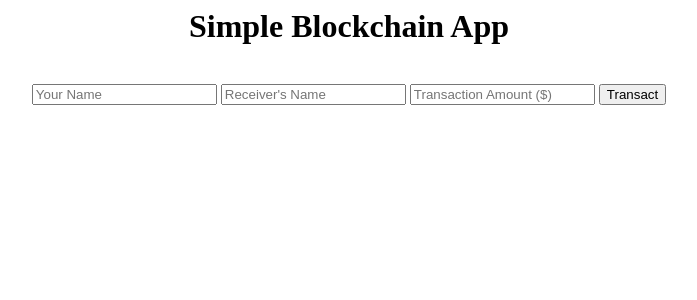
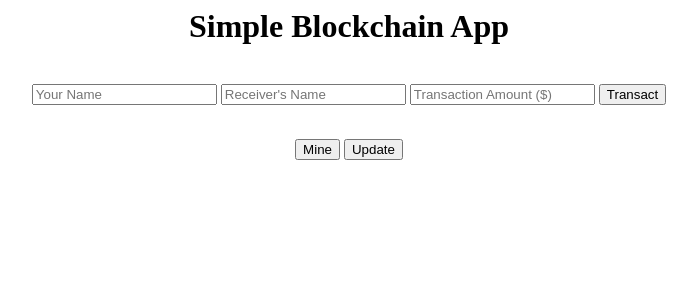
Before and after one commit to gwynethallwright/cs291d_project, a Flask app: page / in a window 1280 px wide. Shown: the top 300 px of the page, without its empty margins (291-988 px from the left). Run offline with Flask 2, Linux system fonts and the light colour scheme.

Commit message:
Add /mine route.

```diff
--- a/flask_app.py
+++ b/flask_app.py
@@ -42,6 +42,13 @@ def submit_textarea():
     return redirect('/')
 
 
+@flask_app.route('/mine', methods=['GET'])
+def mine_unconfirmed_transactions():
+    result = blockchain.mine()
+    if not result:
+        return "No transactions to mine."
+
+
 @flask_app.route('/')
 def index():
     return render_template('index.html', title='Simple Blockchain App')
--- a/main.py
+++ b/main.py
@@ -53,6 +53,12 @@ class BlockChain:
 
     def get_last_block(self):
         return self.blocks[-1]
+
+    def mine(self):
+        if not self.unconfirmed_transactions:
+            return False
+        # TODO: fill out stub
+        return True
 
     def show(self):
         for block in self.blocks:
--- a/templates/index.html
+++ b/templates/index.html
@@ -12,7 +12,11 @@
 	    <input type="text" name="amount" placeholder="Transaction Amount ($)">
 	    <input type="submit" value="Transact">
 	</form>
+	<br>
+	<div>
+		<a href="{{node_address}}/mine" target="_blank"><button>Mine</button></a>
+		<a href="/"><button>Update</button></a>
+	</div>
 	</center>
-	<br>
   </body>
  </html>
```
